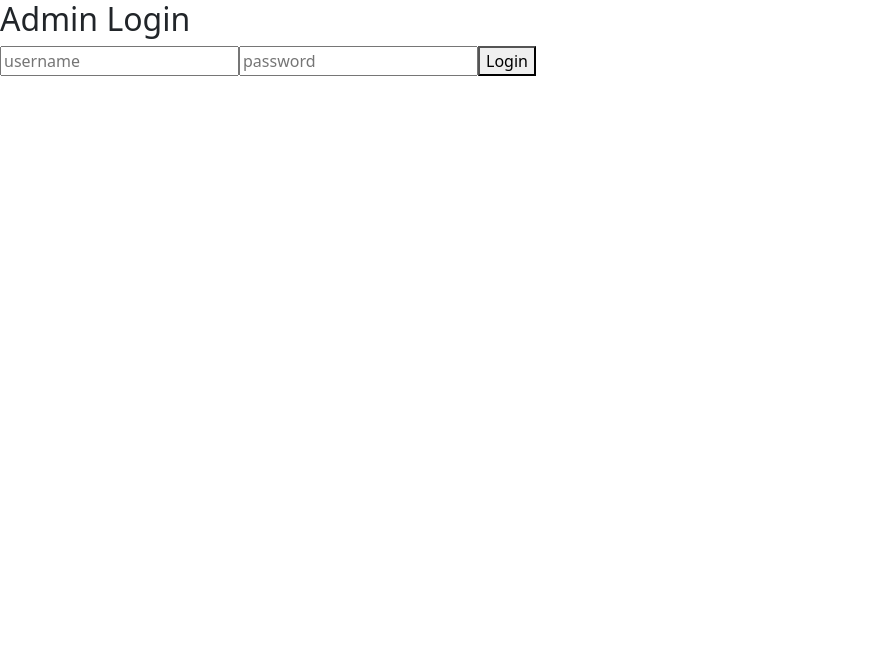
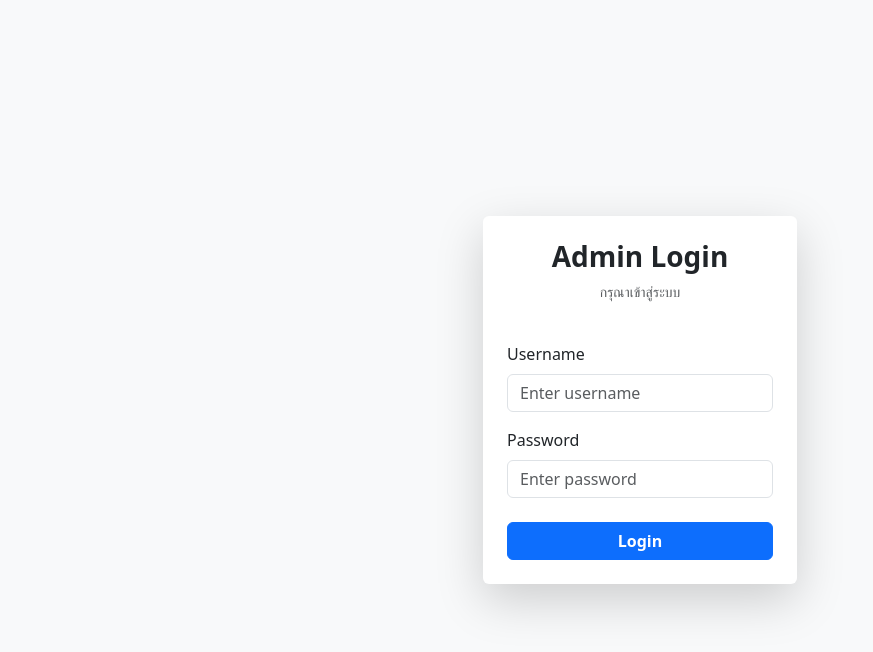
Before and after one commit to Biwrescue1706/MuangChonburiPolice, a React (Vite) app in the folder frontend/: page / in a window 1280 px wide. Shown: the top 652 px of the page, without its empty margins (0-873 px from the left). Built offline with nearby package versions, Linux system fonts and the light colour scheme; no server answers.

Commit message:
Update Login.tsx

```diff
--- a/frontend/src/pages/Login.tsx
+++ b/frontend/src/pages/Login.tsx
@@ -16,29 +16,65 @@ export default function Login() {
       await login(username, password);
       nav("/");
     } catch (err: any) {
-      console.log(err.response?.data);
       alert(err.response?.data?.error || "Login failed");
     }
   };
 
   return (
+    <div className="container-fluid vh-100 d-flex align-items-center justify-content-center bg-light">
+
+      <div
+        className="
+          card shadow-lg border-0 p-4
+          col-11
+          col-sm-8
+          col-md-6
+          col-lg-4
+          col-xl-3
+        "
+      >
+        <div className="text-center mb-4">
+          <h3 className="fw-bold">Admin Login</h3>
+          <p className="text-muted small">
+            กรุณาเข้าสู่ระบบ
+          </p>
+        </div>
+
         <form onSubmit={submit}>
-      <h2>Admin Login</h2>
-
+          {/* Username */}
+          <div className="mb-3">
+            <label className="form-label">Username</label>
             <input
-        placeholder="username"
+              className="form-control"
+              placeholder="Enter username"
               value={username}
               onChange={(e) => setUsername(e.target.value)}
+              required
             />
+          </div>
 
+          {/* Password */}
+          <div className="mb-4">
+            <label className="form-label">Password</label>
             <input
               type="password"
-        placeholder="password"
+              className="form-control"
+              placeholder="Enter password"
               value={password}
               onChange={(e) => setPassword(e.target.value)}
+              required
             />
+          </div>
 
-      <button>Login</button>
+          {/* Button */}
+          <button
+            type="submit"
+            className="btn btn-primary w-100 fw-semibold"
+          >
+            Login
+          </button>
         </form>
+      </div>
+    </div>
   );
 }
```
Lines whose indentation alone changed are shown as unchanged.
